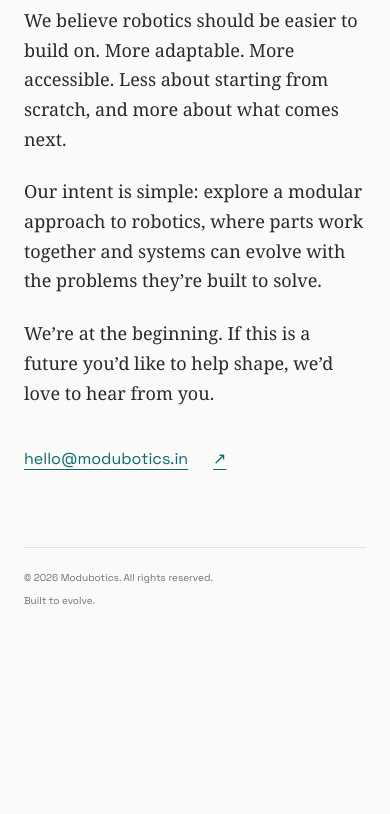
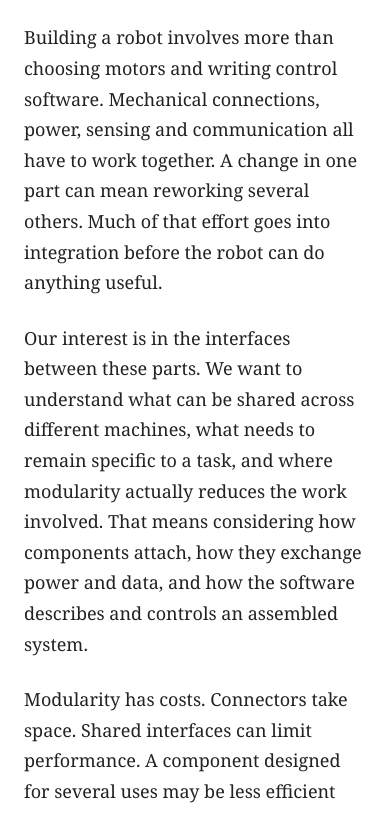
Before and after one commit to kermitsgonnakermicide/modubotics-website, a plain HTML site: page index.html in a window 390 px wide. Shown: the part 324-1138 px from the top of the page. Before the commit the page ends 954 px from the top, so only its background shows below. Drawn offline with Linux system fonts and the light colour scheme.

Commit message:
Expand statement and simplify page presentation

```diff
--- a/index.html
+++ b/index.html
@@ -3,9 +3,9 @@
   <head>
     <meta charset="utf-8">
     <meta name="viewport" content="width=device-width, initial-scale=1">
-    <meta name="theme-color" content="#0b6b6b">
-    <meta name="description" content="Modubotics — exploring a more modular approach to robotics. Get in touch at hello@modubotics.in.">
-    <title>Modubotics — Robotics, reconfigured.</title>
+    <meta name="theme-color" content="#ffffff">
+    <meta name="description" content="Modubotics is exploring modular robotics. Get in touch at hello@modubotics.in.">
+    <title>Modubotics</title>
     <link rel="icon" type="image/svg+xml" href="assets/favicon.svg">
     <link rel="stylesheet" href="styles.css">
   </head>
@@ -14,25 +14,19 @@
       <a class="brand" href="./" aria-label="Modubotics home">
         <img src="assets/logo.svg" width="281" height="96" alt="Modubotics">
       </a>
-      <a class="header-contact" href="mailto:hello@modubotics.in">Get in touch <span aria-hidden="true">↗</span></a>
     </header>
-
-    <main id="main">
-      <section class="intro" aria-labelledby="intent-heading">
-        <p class="eyebrow">A modular approach to robotics</p>
-        <h1 id="intent-heading">Robotics,<br><span>reconfigured.</span></h1>
-        <div class="statement">
-          <p>We believe robotics should be easier to build on. More adaptable. More accessible. Less about starting from scratch, and more about what comes next.</p>
-          <p>Our intent is simple: explore a modular approach to robotics, where parts work together and systems can evolve with the problems they’re built to solve.</p>
-          <p>We’re at the beginning. If this is a future you’d like to help shape, we’d love to hear from you.</p>
-        </div>
-        <a class="email" href="mailto:hello@modubotics.in">hello@modubotics.in <span aria-hidden="true">↗</span></a>
-      </section>
+    <main>
+      <article class="statement" aria-label="Statement of intent">
+        <p>Modubotics is exploring modular robotics. We want to make it easier to assemble, change and repair robotic systems without redesigning the whole machine each time a requirement changes.</p>
+        <p>Building a robot involves more than choosing motors and writing control software. Mechanical connections, power, sensing and communication all have to work together. A change in one part can mean reworking several others. Much of that effort goes into integration before the robot can do anything useful.</p>
+        <p>Our interest is in the interfaces between these parts. We want to understand what can be shared across different machines, what needs to remain specific to a task, and where modularity actually reduces the work involved. That means considering how components attach, how they exchange power and data, and how the software describes and controls an assembled system.</p>
+        <p>Modularity has costs. Connectors take space. Shared interfaces can limit performance. A component designed for several uses may be less efficient than one made for a single job. We want to be explicit about those tradeoffs and judge an approach by whether it makes a working system easier to build and maintain.</p>
+        <p>Repair and reuse matter to us for the same reason. Replacing a failed part should not require discarding everything around it. Changing a sensor or actuator should not automatically require rewriting the rest of the software. We want to work towards systems whose parts can be understood, tested and replaced independently.</p>
+        <p>This is an early effort. The starting point is to investigate these questions through building and testing, then let the results determine what is worth developing further. If you work on robotics or have a problem where a modular system could be useful, write to <a href="mailto:hello@modubotics.in">hello@modubotics.in</a>.</p>
+      </article>
     </main>
-
     <footer class="site-footer">
       <p>© <span id="year">2026</span> Modubotics. All rights reserved.</p>
-      <p>Built to evolve.</p>
     </footer>
     <script>document.getElementById('year').textContent = new Date().getFullYear();</script>
   </body>
--- a/styles.css
+++ b/styles.css
@@ -1,53 +1,32 @@
-@import url('https://fonts.googleapis.com/css2?family=Space+Grotesk:wght@400;500;600&display=swap');
+@import url('https://fonts.googleapis.com/css2?family=Space+Grotesk:wght@600&display=swap');
 
 :root {
   color-scheme: light;
-  --paper: #fafbf9;
-  --ink: #252c2b;
-  --teal: #0b6b6b;
-  --muted: #677470;
-  --line: #dce3de;
-  font-family: 'Space Grotesk', 'Helvetica Neue', Arial, sans-serif;
-  background: var(--paper);
-  color: var(--ink);
+  font-family: Georgia, 'Times New Roman', serif;
+  background: #fff;
+  color: #222;
   -webkit-font-smoothing: antialiased;
 }
 
 * { box-sizing: border-box; }
 body { margin: 0; min-height: 100svh; display: flex; flex-direction: column; }
-a { color: inherit; text-underline-offset: 5px; }
-a:focus-visible { outline: 2px solid var(--teal); outline-offset: 7px; border-radius: 2px; }
-.site-header { display: flex; justify-content: space-between; align-items: center; padding: 22px 5vw; }
+a { color: inherit; text-underline-offset: 3px; text-decoration-thickness: 1px; }
+a:focus-visible { outline: 2px solid #222; outline-offset: 5px; }
+.site-header { padding: 22px 5vw; }
 .brand { display: block; width: 210px; margin-left: -12px; }
-.brand img { display: block; width: 100%; height: auto; mix-blend-mode: multiply; }
-.header-contact { font-size: 13px; text-decoration: none; }
-.header-contact span { margin-left: 12px; color: var(--teal); }
+.brand img { display: block; width: 100%; height: auto; }
 main { flex: 1; width: 100%; }
-.intro { width: min(100% - 48px, 720px); margin: 78px auto 110px; }
-.eyebrow { color: var(--muted); font-size: 11px; letter-spacing: .15em; text-transform: uppercase; margin: 0 0 25px; }
-h1 { font-weight: 400; font-size: clamp(62px, 7.6vw, 100px); line-height: 1.04; letter-spacing: -.065em; margin: 0 0 51px; }
-h1 span { color: var(--teal); }
-.statement { max-width: 640px; font-family: Georgia, 'Times New Roman', serif; font-size: 20px; line-height: 1.65; }
-.statement p { margin: 0 0 23px; }
-.email { display: inline-flex; align-items: center; gap: 36px; margin-top: 17px; font-size: 17px; color: var(--teal); text-decoration-thickness: 1px; }
-.email span { display: inline-block; transition: transform .18s ease; }
-.email:hover span { transform: translate(3px, -3px); }
-.site-footer { display: flex; justify-content: space-between; gap: 20px; border-top: 1px solid var(--line); margin: 0 5vw; padding: 23px 0; color: var(--muted); font-size: 11px; }
+.statement { width: min(100% - 48px, 720px); margin: 85px auto 110px; font-size: 20px; line-height: 1.7; }
+.statement p { margin: 0 0 28px; }
+.statement p:last-child { margin-bottom: 0; }
+.site-footer { margin: 0 5vw; padding: 23px 0; border-top: 1px solid #e5e5e5; color: #666; font: 11px Arial, sans-serif; }
 .site-footer p { margin: 0; }
-::selection { background: #c9e4df; color: #073f3f; }
+::selection { background: #ddd; color: #111; }
 
 @media (max-width: 600px) {
   .site-header { padding: 15px 24px; }
   .brand { width: 175px; margin-left: -10px; }
-  .header-contact { font-size: 11px; }
-  .header-contact span { margin-left: 4px; }
-  .intro { margin-top: 59px; margin-bottom: 78px; }
-  .eyebrow { font-size: 9px; letter-spacing: .12em; }
-  h1 { font-size: clamp(52px, 12.8vw, 76px); margin-bottom: 36px; }
-  .statement { font-size: 18px; line-height: 1.65; }
-  .email { font-size: 16px; gap: 25px; }
-  .site-footer { margin: 0 24px; flex-direction: column; gap: 10px; font-size: 10px; }
+  .statement { margin-top: 48px; margin-bottom: 72px; font-size: 18px; line-height: 1.7; }
+  .statement p { margin-bottom: 25px; }
+  .site-footer { margin: 0 24px; line-height: 1.6; }
 }
-@media (prefers-reduced-motion: reduce) {
-  .email span { transition: none; }
-}
```
